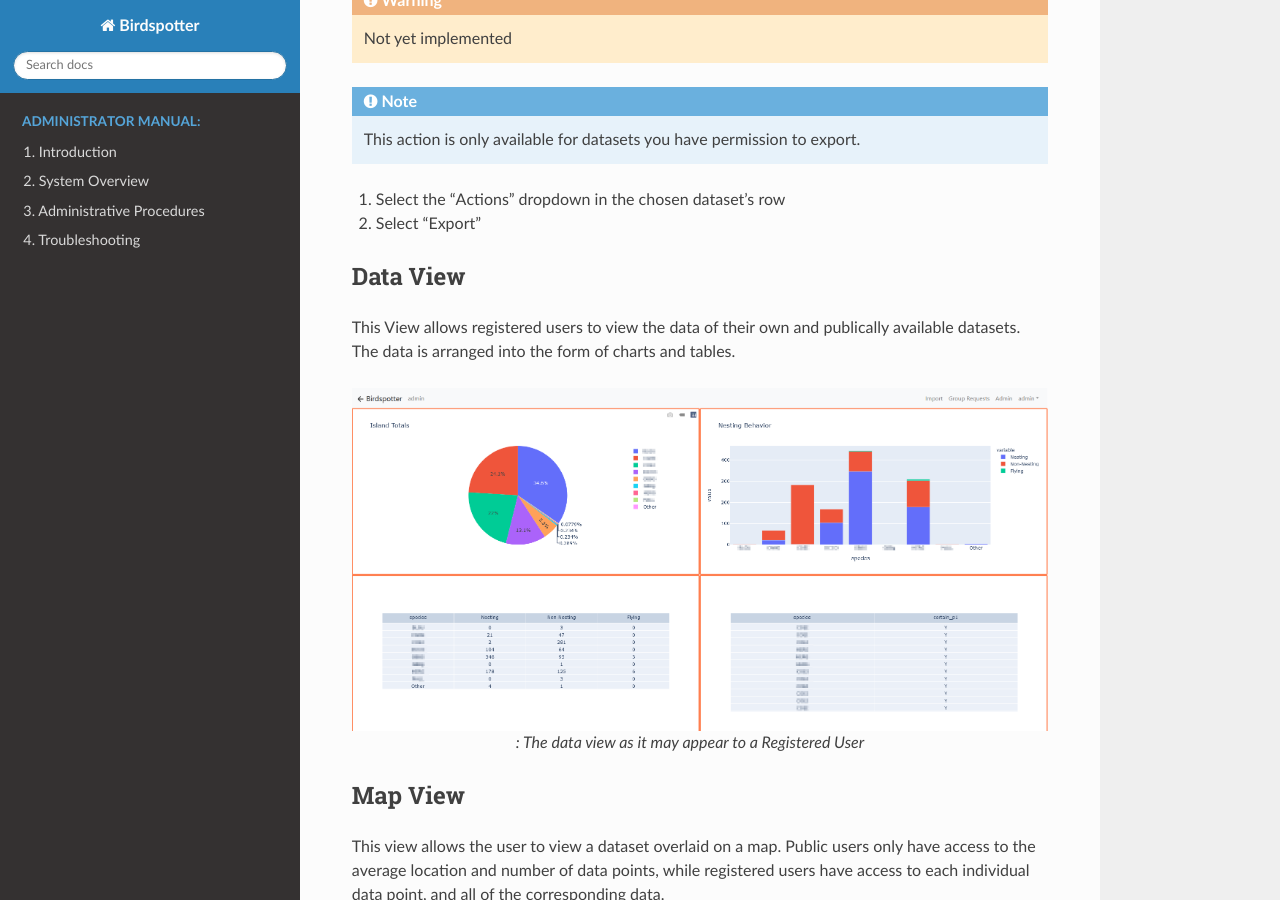
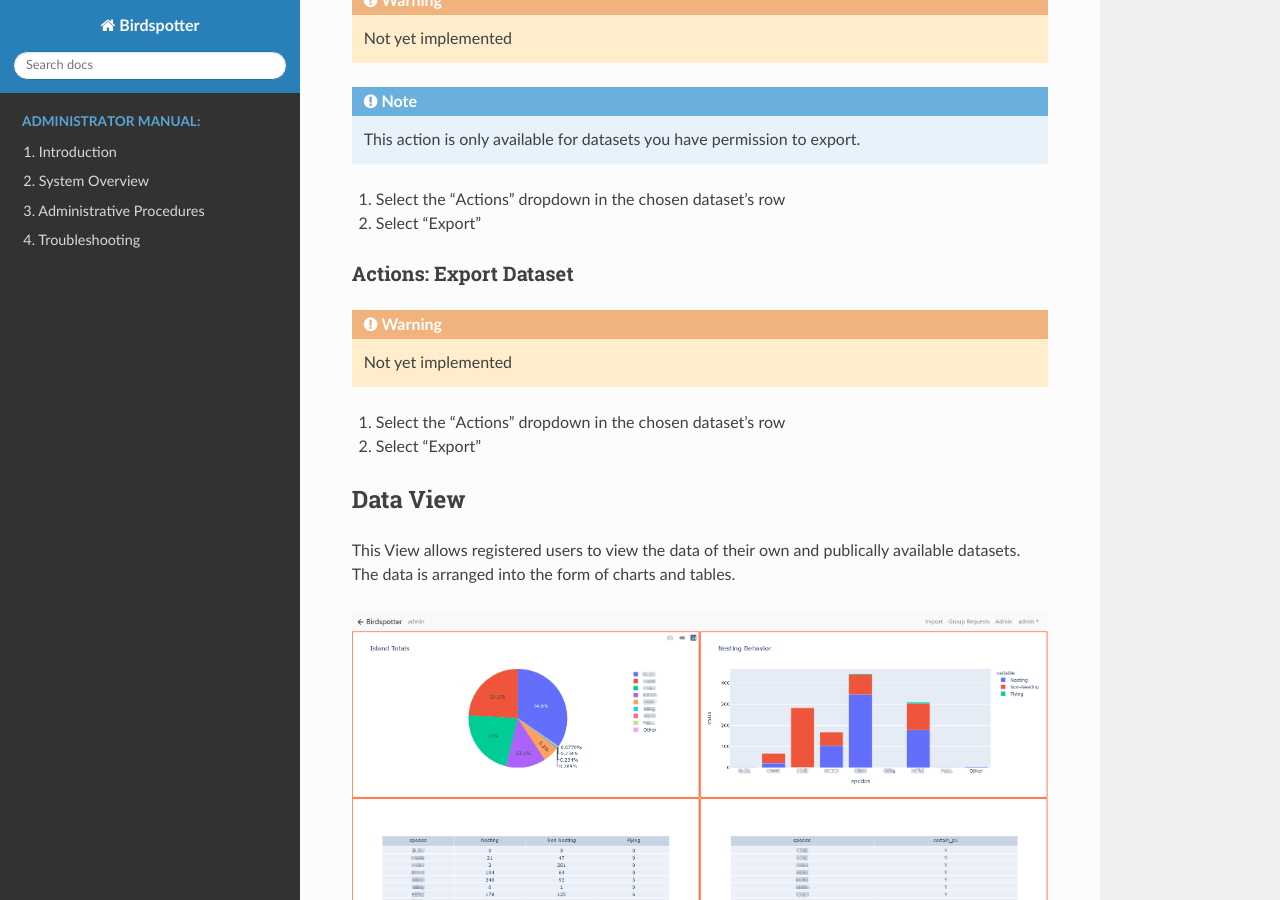
Before and after one commit to birdspotter-project/COS397, a Sphinx documentation site: the page built from docs/source/user_guide/instructions.rst, in a window 1280 px wide and 900 px high, scrolled down 1922 px. Built offline with Sphinx 7.4.7 and the Read the Docs theme 2.0.0, drawn with Linux system fonts in a browser that asks for light colours.

```diff
--- a/docs/source/user_guide/instructions.rst
+++ b/docs/source/user_guide/instructions.rst
@@ -73,6 +73,16 @@
 1. Select the "Actions" dropdown in the chosen dataset's row
 
 2. Select "Export"
+
+Actions: Export Dataset
+####################################
+
+.. warning::  Not yet implemented
+
+1. Select the "Actions" dropdown in the chosen dataset's row
+
+2. Select "Export"
+
 
 Data View
 ==============================
```
